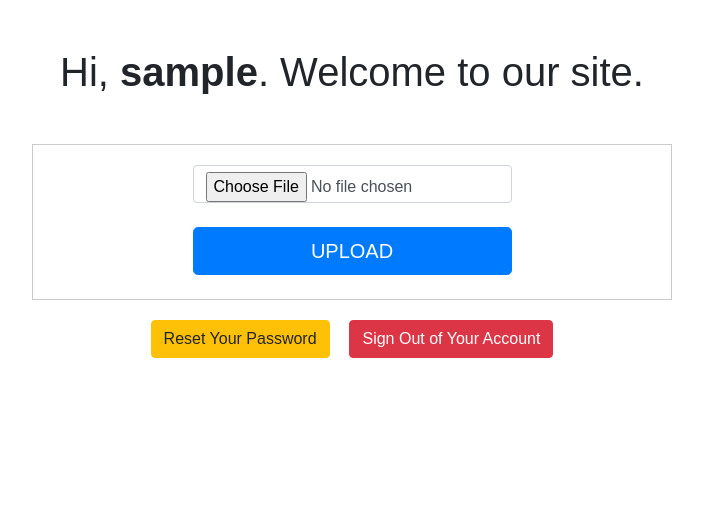
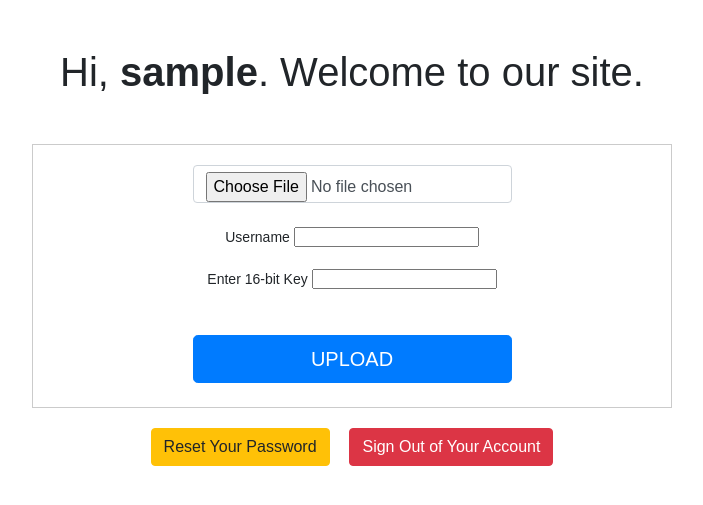
Before and after one commit to Archisman-13/File-Encrypter, a PHP site: page /welcome.php in a window 1280 px wide. Shown: the top 505 px of the page, without its empty margins (288-991 px from the left). Run offline with PHP 8.4, Linux system fonts and the light colour scheme; the visitor is signed in with stand-in values (Sample User, id 1).

Commit message:
second update php

```diff
--- a/welcome.php
+++ b/welcome.php
@@ -14,18 +14,33 @@ if (isset($_POST['upload'])) {
 
     $db = mysqli_connect("localhost", "root", "", "file_data");
 
+
+    // Now let's move the uploaded file into the folder: uploads
+    if (move_uploaded_file($tempname, $folder)) {
+        echo "<br><h3 style='text-align:center; color:green;'>  File uploaded successfully!</h3>";
+    } else {
+        echo "<br><h3 style='color:red';>  Failed to upload file!</h3>";
+    }
+
+            if (isset($_POST['upload'])){
+                $username = $_POST['username'];
+
+                // Normal Password
+                $pass = $_POST['password'];
+
+                // Securing password using password_hash
+                $secure_pass = password_hash($pass, PASSWORD_BCRYPT);
+            }
+
+
     // Get all the submitted data from the form
-    $sql = "INSERT INTO data (filename) VALUES ('$filename')";
+   // $sql = "INSERT INTO user_data (filename) VALUES ('$filename')";
+   $sql = "INSERT INTO mydata (filename, username, private_key) VALUES('$filename', '$username', '$secure_pass')";
 
     // Execute query
     mysqli_query($db, $sql);
 
-    // Now let's move the uploaded file into the folder: uploads
-    if (move_uploaded_file($tempname, $folder)) {
-        echo "<h3 style='text-align:center;'>  File uploaded successfully!</h3>";
-    } else {
-        echo "<h3>  Failed to upload file!</h3>";
-    }
+
 }
 // Check if the user is logged in, if not then redirect him to login page
 if(!isset($_SESSION["loggedin"]) || $_SESSION["loggedin"] !== true){
@@ -86,6 +101,17 @@ if(!isset($_SESSION["loggedin"]) || $_SESSION["loggedin"] !== true){
                 <input class="form-control" type="file" name="uploadfile" value="" />
             </div>
             <div class="form-group form-outline mb-4">
+                <label for="username">Username</label>
+                <input type="text" name="username" required><br><br>
+
+                <label for="password">Enter 16-bit Key</label>
+                <input type="password" name="password" required><br><br>
+            </div>
+
+
+
+
+            <div class="form-group form-outline mb-4">
                 <button class="btn btn-primary btn-lg btn-block" type="submit" name="upload">UPLOAD</button>
             </div>
         </form>
```
